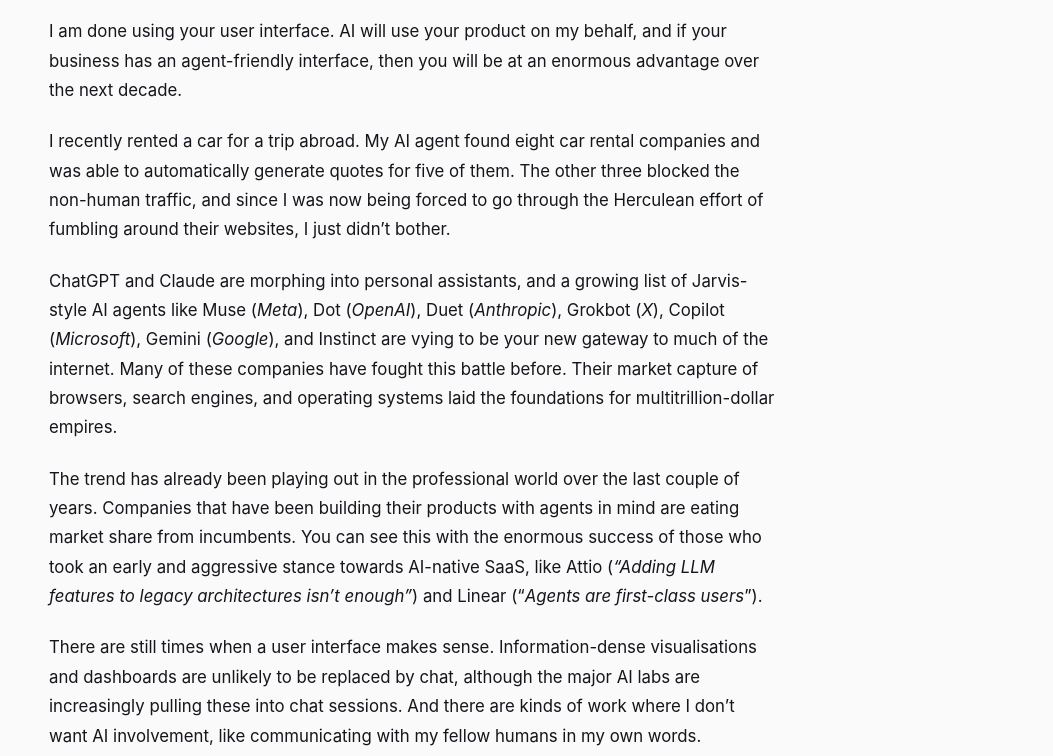
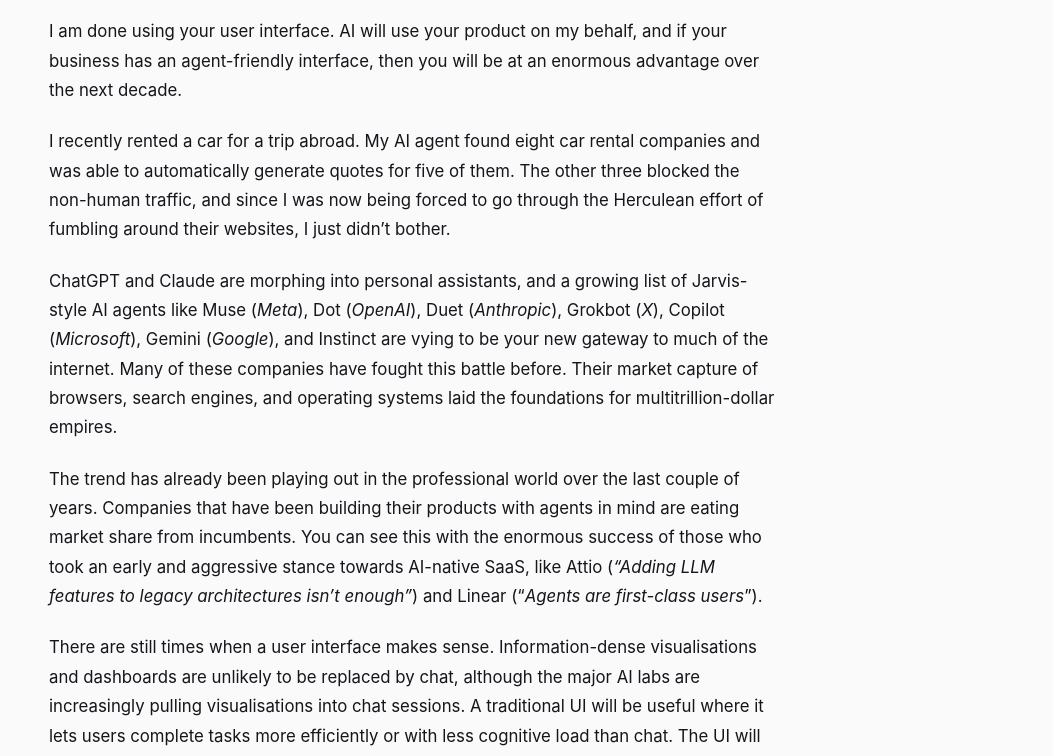
Before and after one commit to KillianCar/killiancar.github.io, an Astro site: page /i-am-done-using-your-ui in a window 1280 px wide. Shown: the part 146-902 px from the top of the page, without its empty margins (227-1280 px from the left). Built offline with nearby package versions, Linux system fonts and the light colour scheme; Astro itself is replaced by a stand-in of ours.

Commit message:
Update i-am-done-using-your-ui.md

```diff
--- a/src/content/blog/i-am-done-using-your-ui.md
+++ b/src/content/blog/i-am-done-using-your-ui.md
@@ -12,7 +12,7 @@
 
 The trend has already been playing out in the professional world over the last couple of years. Companies that have been building their products with agents in mind are eating market share from incumbents. You can see this with the enormous success of those who took an early and aggressive stance towards AI-native SaaS, like Attio (*“Adding LLM features to legacy architectures isn’t enough”*) and Linear (“*Agents are first-class users*”).
 
-There are still times when a user interface makes sense. Information-dense visualisations and dashboards are unlikely to be replaced by chat, although the major AI labs are increasingly pulling these into chat sessions. And there are kinds of work where I don’t want AI involvement, like communicating with my fellow humans in my own words.
+There are still times when a user interface makes sense. Information-dense visualisations and dashboards are unlikely to be replaced by chat, although the major AI labs are increasingly pulling visualisations into chat sessions. A traditional UI will be useful where it lets users complete tasks more efficiently or with less cognitive load than chat. The UI will remain the way a user builds a mental model for your product. Plus there are kinds of work where I don’t want AI involved, like communicating with other humans in my own words, or critical actions where the intent cannot afford to be misunderstood.
 
 Many businesses have embedded their own home-grown chat assistants in their websites; however, these are often frustrating user experiences. These limited chatbots are missing the important personal context that helps them operate on their users’ behalf. Customers won’t want to repeat their travel plans, explain their allergies, or retype their home address for every chatbot. Their own agents will already have this information and will take the path of least resistance to a purchase, whether from your business or a competitor’s.
 
```
